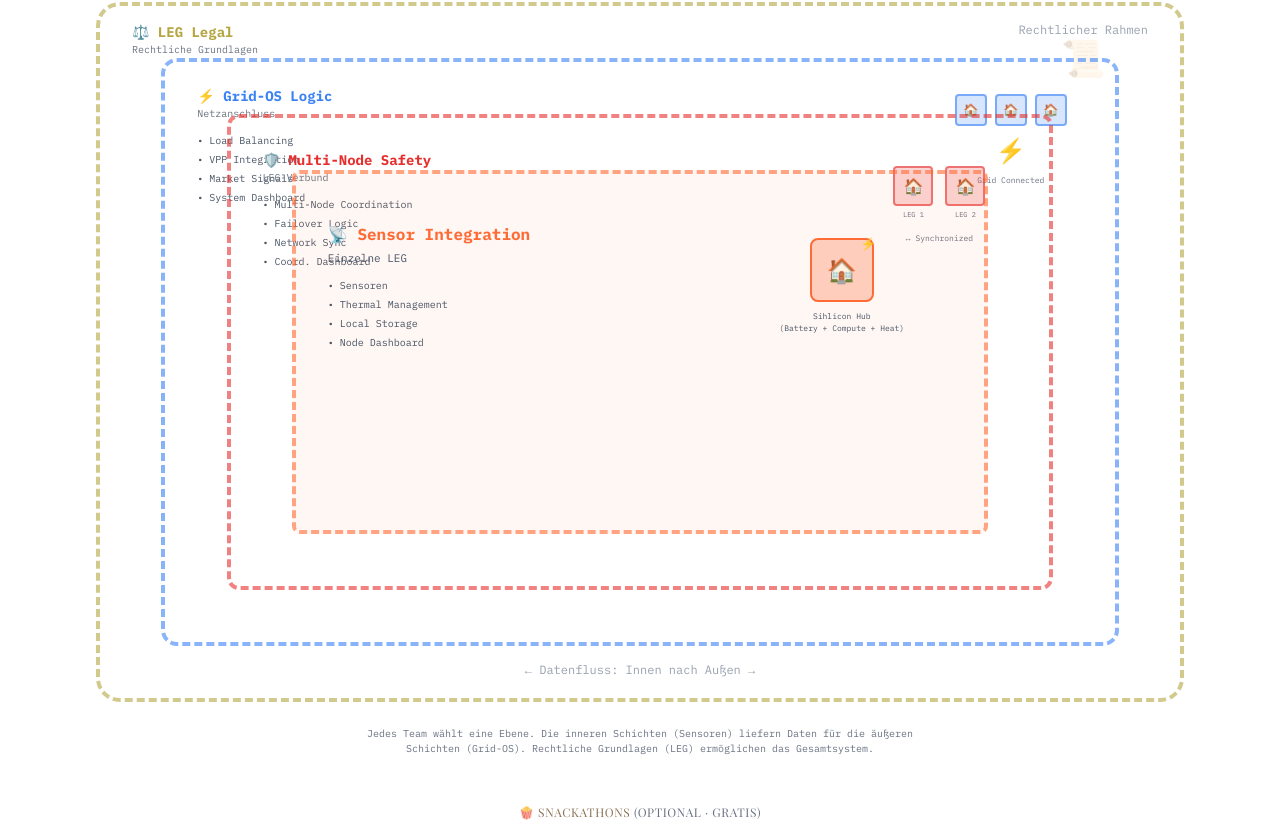
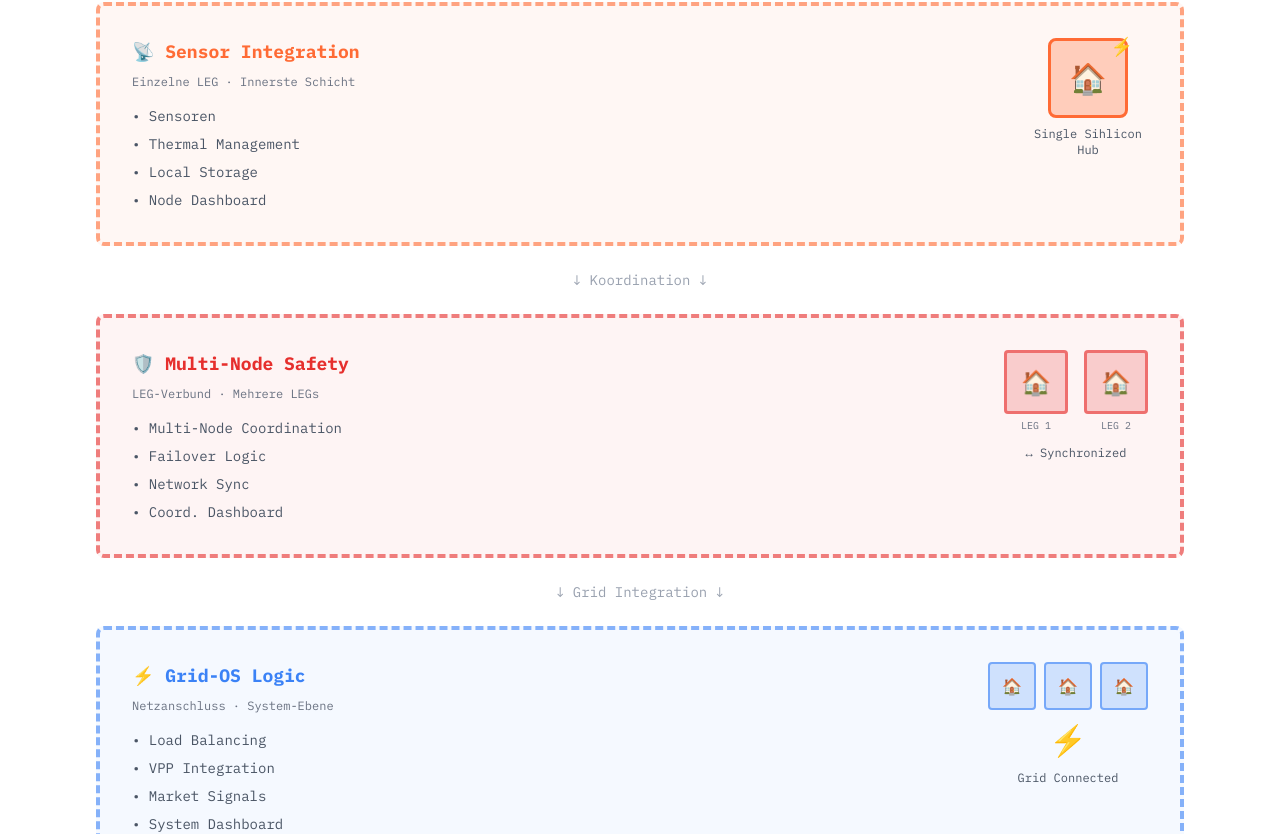
Before and after one commit to wgusta/sihlhack, a Next.js app: page /challenges in a window 1280 px wide. Shown: the part 1728-2562 px from the top of the page. Built offline with nearby package versions, Linux system fonts and the light colour scheme.

Commit message:
Redesign: horizontal stacked layers (no nested boxes), remove parallel teams text

```diff
--- a/app/challenges/page.tsx
+++ b/app/challenges/page.tsx
@@ -223,7 +223,7 @@ export default function ChallengesPage() {
             <div className="text-center mb-12">
               <div className="inline-block bg-sihl-red/10 border-2 border-sihl-red/30 rounded-lg px-4 py-2">
                 <p className="font-mono text-sm text-sihl-red font-bold">
-                  ⚠️ Pro Team nur 1 Challenge · Mehrere Teams arbeiten parallel an der gleichen Challenge
+                  ⚠️ Pro Team nur 1 Challenge
                 </p>
               </div>
             </div>
@@ -234,101 +234,120 @@ export default function ChallengesPage() {
                 Architektur-Ebenen
               </h3>
 
-              {/* Desktop Version - Nested Boxes */}
-              <div className="hidden md:block relative w-full max-w-6xl mx-auto" style={{ height: '700px' }}>
-                {/* Layer 4 (Outermost): LEG Legal - Rechtliche Grundlagen */}
-                <div className="absolute inset-0 rounded-3xl border-4 border-dashed border-industrial-gold/60">
-                  <div className="absolute top-4 left-8">
-                    <div className="font-mono text-sm text-industrial-gold font-bold">⚖️ LEG Legal</div>
-                    <div className="font-mono text-[10px] text-gray-500">Rechtliche Grundlagen</div>
+              {/* Desktop Version - Simplified Horizontal Layers */}
+              <div className="hidden md:block w-full max-w-6xl mx-auto space-y-6">
+                {/* Layer 1 (Innermost): Sensor Integration */}
+                <div className="border-4 border-dashed border-thermal-orange/60 bg-thermal-orange/5 rounded-lg p-8">
+                  <div className="flex items-start justify-between">
+                    <div className="flex-1">
+                      <div className="font-mono text-lg text-thermal-orange font-bold mb-2">📡 Sensor Integration</div>
+                      <div className="font-mono text-xs text-gray-500 mb-4">Einzelne LEG · Innerste Schicht</div>
+                      <ul className="font-mono text-sm text-gray-600 space-y-2">
+                        <li>• Sensoren</li>
+                        <li>• Thermal Management</li>
+                        <li>• Local Storage</li>
+                        <li>• Node Dashboard</li>
+                      </ul>
                     </div>
-                  {/* No visual illustration - just legal framework */}
-                  <div className="absolute top-4 right-8 text-center">
-                    <div className="font-mono text-xs text-gray-400">Rechtlicher Rahmen</div>
-                    <div className="text-4xl opacity-20">📜</div>
+                    <div className="flex flex-col items-center gap-2 ml-8">
+                      <div className="w-20 h-20 bg-thermal-orange/30 border-3 border-thermal-orange rounded-lg flex items-center justify-center relative">
+                        <div className="text-3xl">🏠</div>
+                        <div className="absolute -top-2 -right-2 text-lg">⚡</div>
+                      </div>
+                      <div className="font-mono text-xs text-gray-600 text-center max-w-[120px]">
+                        Single Sihlicon Hub
+                      </div>
+                    </div>
                   </div>
                 </div>
 
-                {/* Layer 3: Grid-OS Logic - Netzanschluss */}
-                <div className="absolute inset-x-[6%] inset-y-[8%] rounded-2xl border-4 border-dashed border-compute-blue/60">
-                  <div className="absolute top-6 left-8">
-                    <div className="font-mono text-sm text-compute-blue font-bold">⚡ Grid-OS Logic</div>
-                    <div className="font-mono text-[10px] text-gray-500 mb-3">Netzanschluss</div>
-                    <ul className="font-mono text-[10px] text-gray-600 text-left space-y-1 mt-2">
+                {/* Arrow down */}
+                <div className="text-center">
+                  <div className="font-mono text-sm text-gray-400">↓ Koordination ↓</div>
+                </div>
+
+                {/* Layer 2: Multi-Node Safety */}
+                <div className="border-4 border-dashed border-sihl-red/60 bg-sihl-red/5 rounded-lg p-8">
+                  <div className="flex items-start justify-between">
+                    <div className="flex-1">
+                      <div className="font-mono text-lg text-sihl-red font-bold mb-2">🛡️ Multi-Node Safety</div>
+                      <div className="font-mono text-xs text-gray-500 mb-4">LEG-Verbund · Mehrere LEGs</div>
+                      <ul className="font-mono text-sm text-gray-600 space-y-2">
+                        <li>• Multi-Node Coordination</li>
+                        <li>• Failover Logic</li>
+                        <li>• Network Sync</li>
+                        <li>• Coord. Dashboard</li>
+                      </ul>
+                    </div>
+                    <div className="flex flex-col items-center gap-3 ml-8">
+                      <div className="flex gap-4">
+                        <div className="flex flex-col items-center">
+                          <div className="w-16 h-16 bg-sihl-red/20 border-3 border-sihl-red/60 rounded flex items-center justify-center">
+                            <div className="text-2xl">🏠</div>
+                          </div>
+                          <div className="font-mono text-[10px] text-gray-500 mt-1">LEG 1</div>
+                        </div>
+                        <div className="flex flex-col items-center">
+                          <div className="w-16 h-16 bg-sihl-red/20 border-3 border-sihl-red/60 rounded flex items-center justify-center">
+                            <div className="text-2xl">🏠</div>
+                          </div>
+                          <div className="font-mono text-[10px] text-gray-500 mt-1">LEG 2</div>
+                        </div>
+                      </div>
+                      <div className="font-mono text-xs text-gray-600">↔ Synchronized</div>
+                    </div>
+                  </div>
+                </div>
+
+                {/* Arrow down */}
+                <div className="text-center">
+                  <div className="font-mono text-sm text-gray-400">↓ Grid Integration ↓</div>
+                </div>
+
+                {/* Layer 3: Grid-OS Logic */}
+                <div className="border-4 border-dashed border-compute-blue/60 bg-compute-blue/5 rounded-lg p-8">
+                  <div className="flex items-start justify-between">
+                    <div className="flex-1">
+                      <div className="font-mono text-lg text-compute-blue font-bold mb-2">⚡ Grid-OS Logic</div>
+                      <div className="font-mono text-xs text-gray-500 mb-4">Netzanschluss · System-Ebene</div>
+                      <ul className="font-mono text-sm text-gray-600 space-y-2">
                         <li>• Load Balancing</li>
                         <li>• VPP Integration</li>
                         <li>• Market Signals</li>
                         <li>• System Dashboard</li>
                       </ul>
                     </div>
-                  {/* Groups of hubs on grid */}
-                  <div className="absolute top-8 right-12 flex flex-col items-center gap-2">
+                    <div className="flex flex-col items-center gap-3 ml-8">
                       <div className="flex gap-2">
-                      <div className="w-8 h-8 bg-compute-blue/20 border-2 border-compute-blue/60 rounded flex items-center justify-center text-xs">🏠</div>
-                      <div className="w-8 h-8 bg-compute-blue/20 border-2 border-compute-blue/60 rounded flex items-center justify-center text-xs">🏠</div>
-                      <div className="w-8 h-8 bg-compute-blue/20 border-2 border-compute-blue/60 rounded flex items-center justify-center text-xs">🏠</div>
+                        <div className="w-12 h-12 bg-compute-blue/20 border-2 border-compute-blue/60 rounded flex items-center justify-center">🏠</div>
+                        <div className="w-12 h-12 bg-compute-blue/20 border-2 border-compute-blue/60 rounded flex items-center justify-center">🏠</div>
+                        <div className="w-12 h-12 bg-compute-blue/20 border-2 border-compute-blue/60 rounded flex items-center justify-center">🏠</div>
                       </div>
-                    <div className="text-2xl">⚡</div>
-                    <div className="font-mono text-[8px] text-gray-500">Grid Connected</div>
-                  </div>
-                </div>
-
-                {/* Layer 2: Multi-Node Safety - LEG-Verbund */}
-                <div className="absolute inset-x-[12%] inset-y-[16%] rounded-xl border-4 border-dashed border-sihl-red/60">
-                  <div className="absolute top-8 left-8">
-                    <div className="font-mono text-sm text-sihl-red font-bold">🛡️ Multi-Node Safety</div>
-                    <div className="font-mono text-[10px] text-gray-500 mb-3">LEG-Verbund</div>
-                    <ul className="font-mono text-[10px] text-gray-600 text-left space-y-1 mt-2">
-                      <li>• Multi-Node Coordination</li>
-                      <li>• Failover Logic</li>
-                      <li>• Network Sync</li>
-                      <li>• Coord. Dashboard</li>
-                    </ul>
-                  </div>
-                  {/* Multiple LEGs with hubs */}
-                  <div className="absolute top-12 right-16 flex flex-col items-center gap-3">
-                    <div className="flex gap-3">
-                      <div className="flex flex-col items-center">
-                        <div className="w-10 h-10 bg-sihl-red/20 border-2 border-sihl-red/60 rounded flex items-center justify-center">🏠</div>
-                        <div className="font-mono text-[7px] text-gray-500 mt-1">LEG 1</div>
-                      </div>
-                      <div className="flex flex-col items-center">
-                        <div className="w-10 h-10 bg-sihl-red/20 border-2 border-sihl-red/60 rounded flex items-center justify-center">🏠</div>
-                        <div className="font-mono text-[7px] text-gray-500 mt-1">LEG 2</div>
-                      </div>
-                    </div>
-                    <div className="font-mono text-[8px] text-gray-500">↔ Synchronized</div>
-                  </div>
-                </div>
-
-                {/* Layer 1 (Innermost): Sensor Integration - Einzelne LEG */}
-                <div className="absolute inset-x-[18%] inset-y-[24%] rounded-lg border-4 border-dashed border-thermal-orange/60 bg-thermal-orange/5">
-                  <div className="absolute top-12 left-8">
-                    <div className="font-mono text-base text-thermal-orange font-bold">📡 Sensor Integration</div>
-                    <div className="font-mono text-[11px] text-gray-600 mt-1 mb-3">Einzelne LEG</div>
-                    <ul className="font-mono text-[10px] text-gray-600 text-left space-y-1 mt-3">
-                      <li>• Sensoren</li>
-                      <li>• Thermal Management</li>
-                      <li>• Local Storage</li>
-                      <li>• Node Dashboard</li>
-                    </ul>
-                  </div>
-                  {/* Single LEG with Sihlicon Hub */}
-                  <div className="absolute top-16 right-20 flex flex-col items-center gap-2">
-                    <div className="w-16 h-16 bg-thermal-orange/30 border-2 border-thermal-orange rounded-lg flex items-center justify-center relative">
-                      <div className="text-2xl">🏠</div>
-                      <div className="absolute -top-1 -right-1 text-xs">⚡</div>
-                    </div>
-                    <div className="font-mono text-[8px] text-gray-600 text-center">
-                      Sihlicon Hub<br/>(Battery + Compute + Heat)
+                      <div className="text-3xl">⚡</div>
+                      <div className="font-mono text-xs text-gray-600">Grid Connected</div>
                     </div>
                   </div>
                 </div>
 
-                {/* Arrows showing data flow */}
-                <div className="absolute bottom-6 left-1/2 -translate-x-1/2 text-center">
-                  <div className="font-mono text-xs text-gray-400">
-                    ← Datenfluss: Innen nach Außen →
+                {/* Arrow down */}
+                <div className="text-center">
+                  <div className="font-mono text-sm text-gray-400">↓ Rechtlicher Rahmen ↓</div>
+                </div>
+
+                {/* Layer 4: LEG Legal */}
+                <div className="border-4 border-dashed border-industrial-gold/60 bg-industrial-gold/5 rounded-lg p-8">
+                  <div className="flex items-start justify-between">
+                    <div className="flex-1">
+                      <div className="font-mono text-lg text-industrial-gold font-bold mb-2">⚖️ LEG Legal & Hardware Compliance</div>
+                      <div className="font-mono text-xs text-gray-500 mb-4">Rechtliche Grundlagen · Gesamtsystem</div>
+                      <div className="font-mono text-sm text-gray-600">
+                        Ermöglicht alle anderen Ebenen durch rechtliche und regulatorische Grundlagen
+                      </div>
+                    </div>
+                    <div className="flex flex-col items-center gap-2 ml-8">
+                      <div className="text-5xl opacity-30">📜</div>
+                      <div className="font-mono text-xs text-gray-500 text-center">Rechtlicher<br/>Rahmen</div>
+                    </div>
                   </div>
                 </div>
               </div>
```
Also changed, not shown: 1 other file (tests, documents, lock files or other folders). Lines whose indentation alone changed are shown as unchanged.
